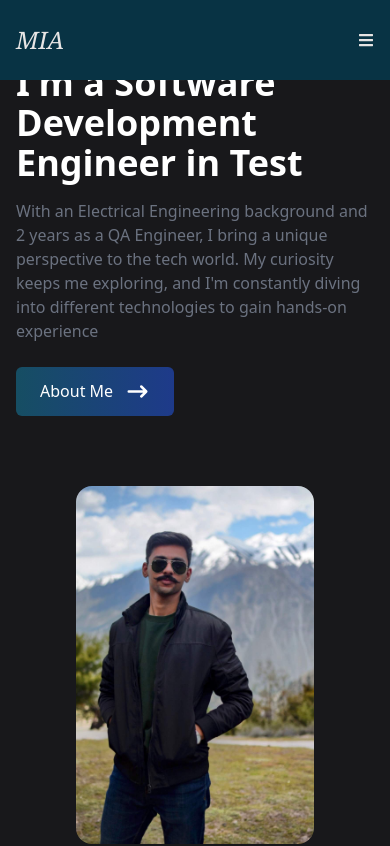
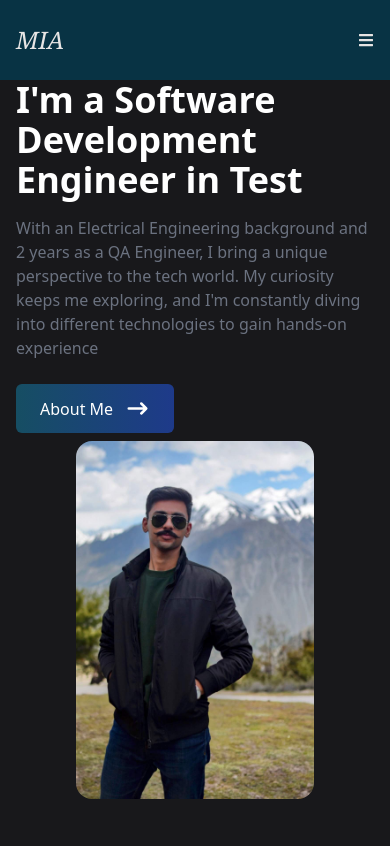
Before and after one commit to meeIbrahim/portfolio, a React (Vite) app: page / in a window 390 px wide. Shown: the top 846 px of the page. Built offline with nearby package versions, Linux system fonts and the light colour scheme.

Commit message:
Added Padding to home section to be visible in mobile view

```diff
--- a/src/components/Home.tsx
+++ b/src/components/Home.tsx
@@ -4,8 +4,8 @@
 
 const Home = () => {
   return (
-    <div id="home" className="h-screen w-full">
-      <div className="max-w-screen-lg mx-auto flex flex-col items-center justify-center h-full px-4 md:flex-row">
+    <div id="home" className="w-full">
+      <div className="py-20 max-w-screen-lg mx-auto flex flex-col items-center justify-center h-full px-4 md:flex-row">
         <div className="flex flex-col justify-center h-full">
           <h2 className="text-4xl sm:text-7xl font-bold text-white">
             I'm a Software Development Engineer in Test
```
